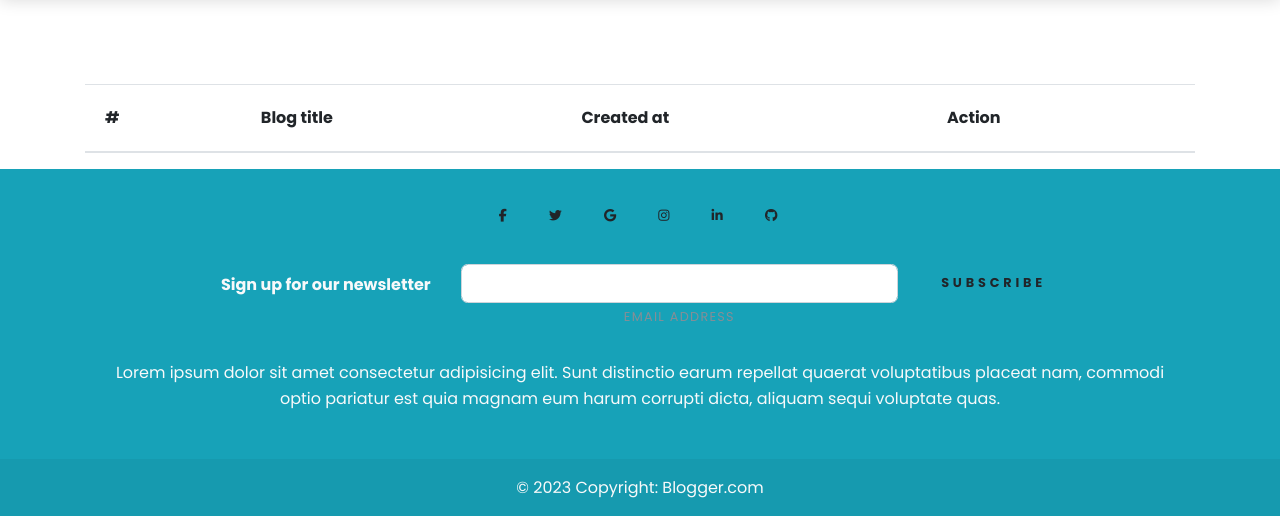
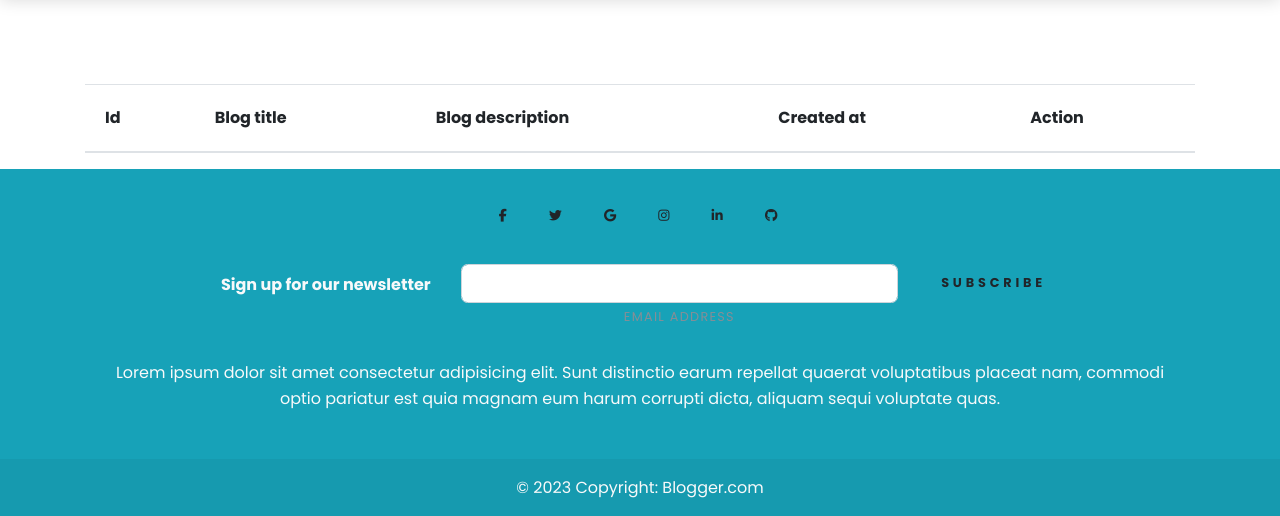
Before and after one commit to suhail7868/test_blog, a Django app: page /see-blog/ in a window 1280 px wide. Shown: the part 84-600 px from the top of the page. Run offline with Django 5.2, Linux system fonts and the light colour scheme; lists and menus that the app fills with data are empty; some libraries are stand-ins or nearby versions; some web fonts are replaced.

Commit message:
commit 4

```diff
--- a/home/templates/see_blog.html
+++ b/home/templates/see_blog.html
@@ -9,8 +9,9 @@
         <table class="table">
         <thead>
           <tr>
-            <th scope="col">#</th>
+            <th scope="col">Id</th>
             <th scope="col">Blog title</th>
+            <th scope="col">Blog description</th>
             <th scope="col">Created at</th>
             <th scope="col">Action</th>
           </tr>
@@ -20,6 +21,7 @@
           <tr>
             <th scope="row">{{forloop.counter}}</th>
             <td>{{blog.title}}</td>
+            <td>{{blog.content}}</td>
             <td>{{blog.created_at}}</td>
             <td>
                 <a href="{%  url 'blog_update' blog.slug %}" class="btn btn-success">Update</a>
```
Also changed, not shown: db.sqlite3, requirements.txt (renamed from requirement.txt).
